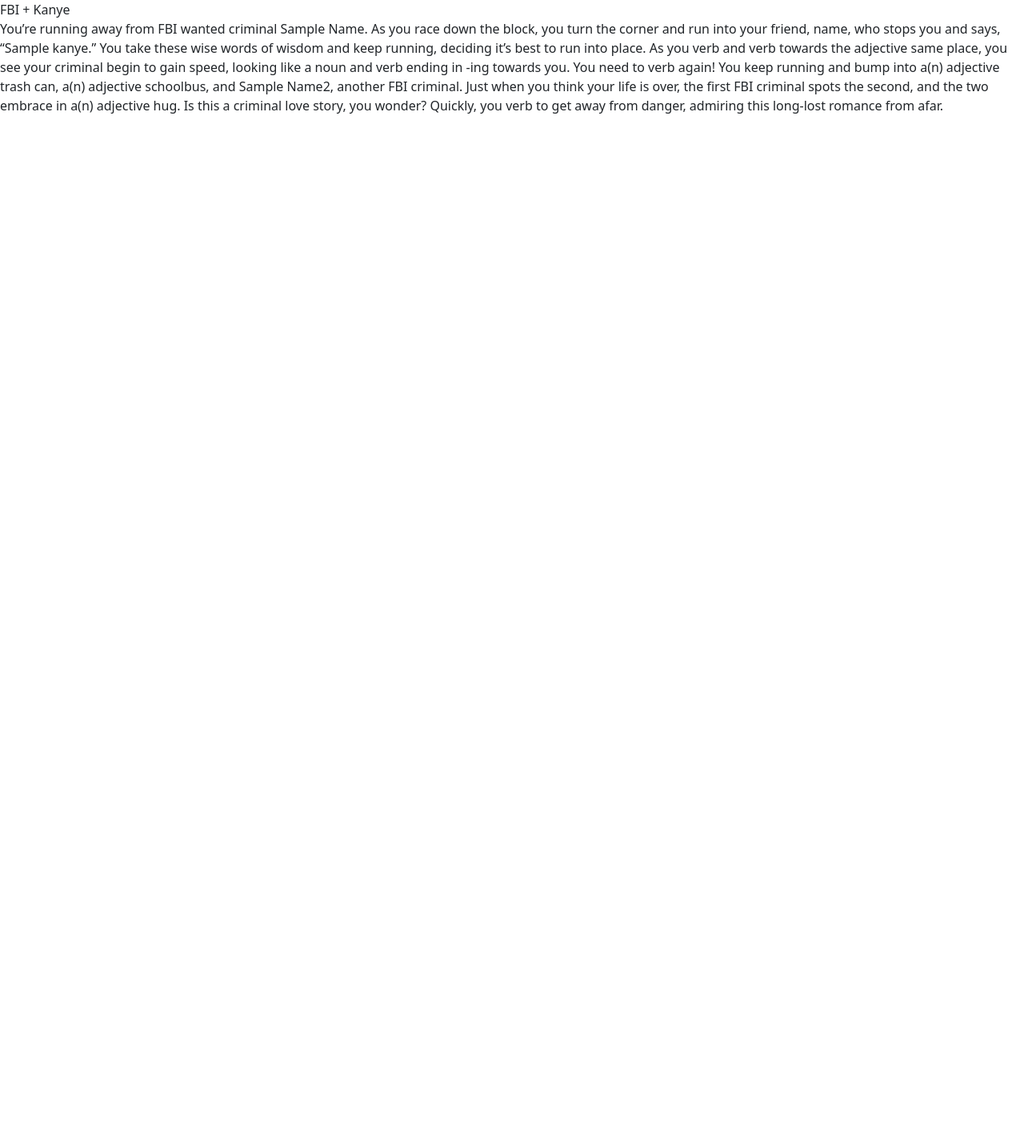
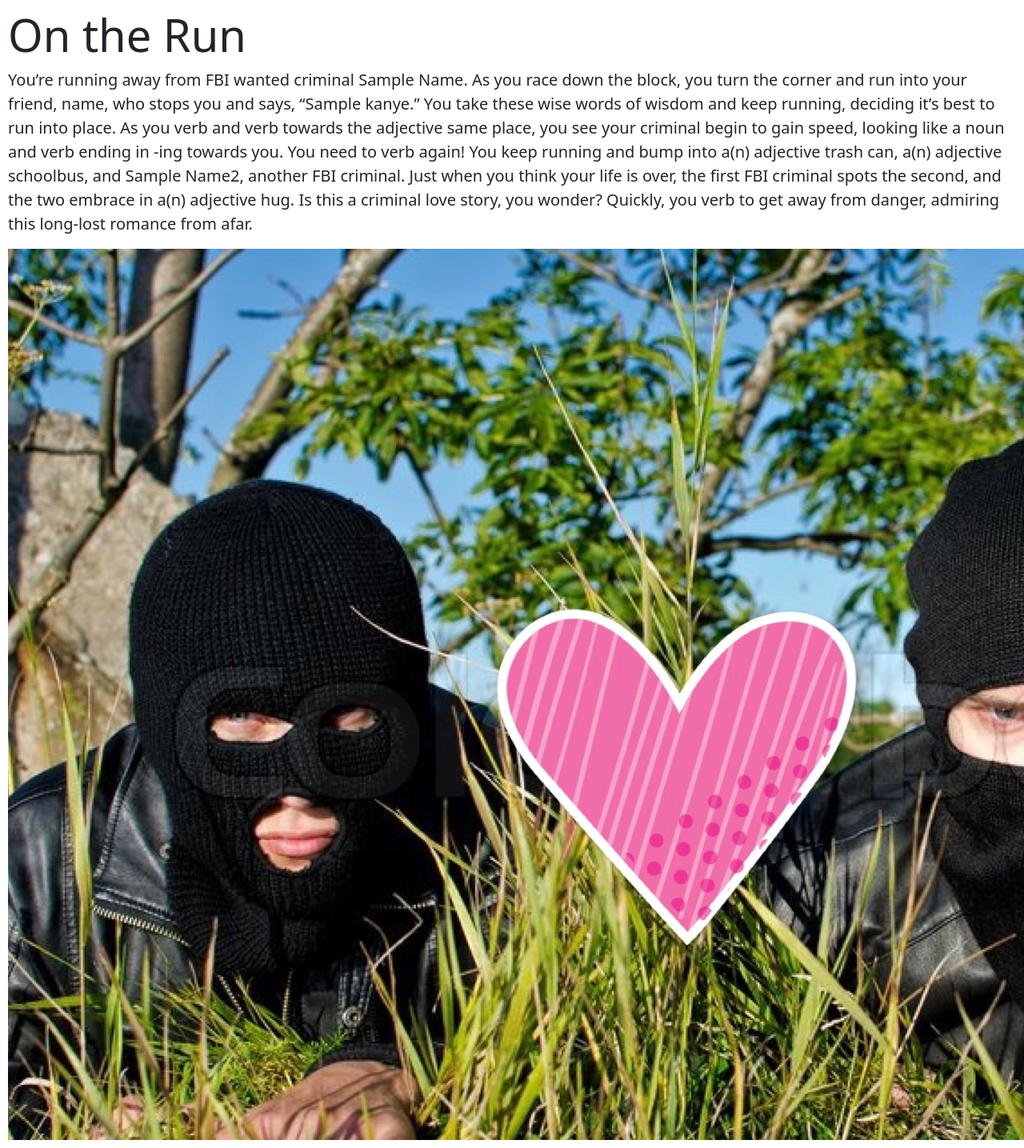
Before and after one commit to theofahey/Ties__tfahey20_sging20_ekrechmer20_ilam21, a Flask app: template app/templates/fbi.html in a window 1280 px wide; the page is wider, and only the part inside the window is pictured. Shown: that part at 80% size. Before the commit the page ends 142 px from the top of that part, so only its background shows below. Run offline with Flask 2, Linux system fonts and the light colour scheme; the template is opened without the code that fills it: most values are stand-ins (such as "Sample title", 1, 10 or a date in 2020).

Commit message:
changed formatting, added photo

```diff
--- a/app/templates/fbi.html
+++ b/app/templates/fbi.html
@@ -7,11 +7,15 @@
 <title> FBI </title>
 </head>
 <style>
-
+  body{
+    padding: 10px;
+  }
 </style>
 <body>
-  FBI + Kanye <br>
+  <h1 class="display-4">On the Run</h1>
+  <p class="lead">
   You’re running away from FBI wanted criminal {{name.title()}}. As you race down the block, you turn the corner and run into your friend, name, who stops you and says, “{{kanye}}.” You take these wise words of wisdom and keep running, deciding it’s best to run into place. As you verb and verb towards the adjective same place, you see your criminal begin to gain speed, looking like a noun and verb ending in -ing towards you. You need to verb again! You keep running and bump into a(n) adjective trash can, a(n) adjective schoolbus, and {{name2.title()}}, another FBI criminal. Just when you think your life is over, the first FBI criminal spots the second, and the two embrace in a(n) adjective hug. Is this a criminal love story, you wonder? Quickly, you verb to get away from danger, admiring this long-lost romance from afar.
-
+  </p>
+  <img src="static/stealingyoheart.jpg">
 </body>
 </html>
--- a/app/templates/madlibtemplate.html
+++ b/app/templates/madlibtemplate.html
@@ -1,4 +1,5 @@
 <!DOCTYPE html>
+<!-- This is the form to insert words (e.g. verb, noun). Right now it links to the FBI story but it can be reused for all the others -->
 <html lang="en" dir="ltr">
   <head>
     <meta charset="utf-8">
```
Also changed, not shown: app/static/stealingyoheart.jpg (added).
